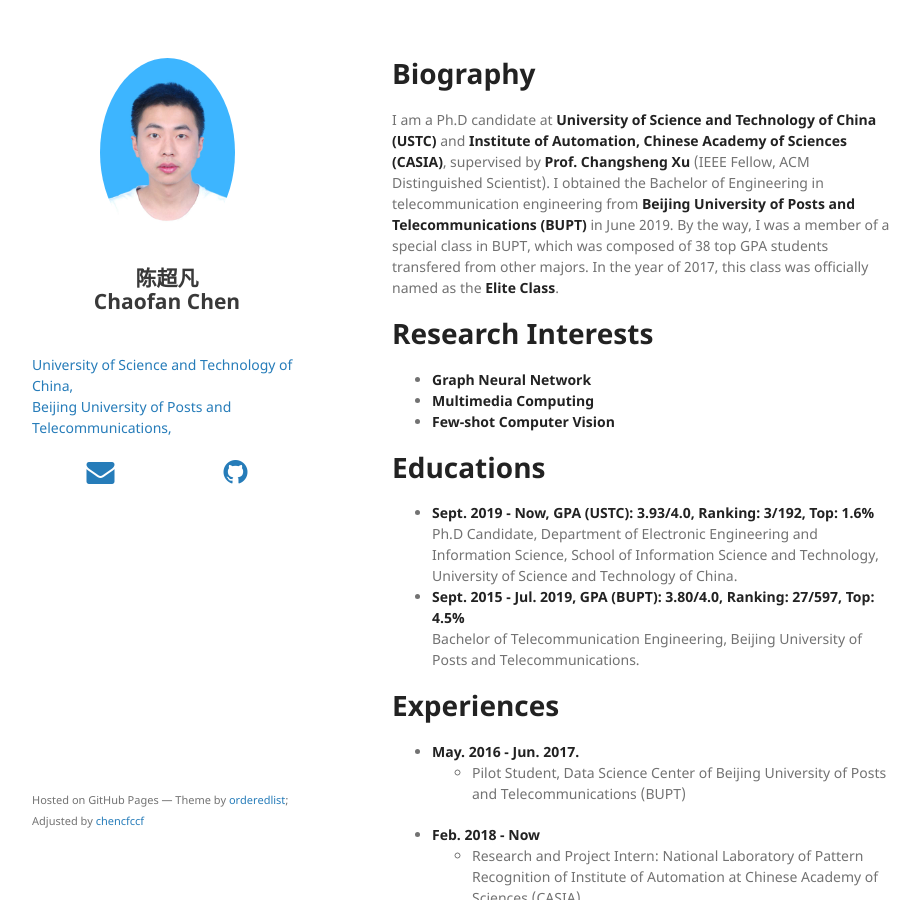
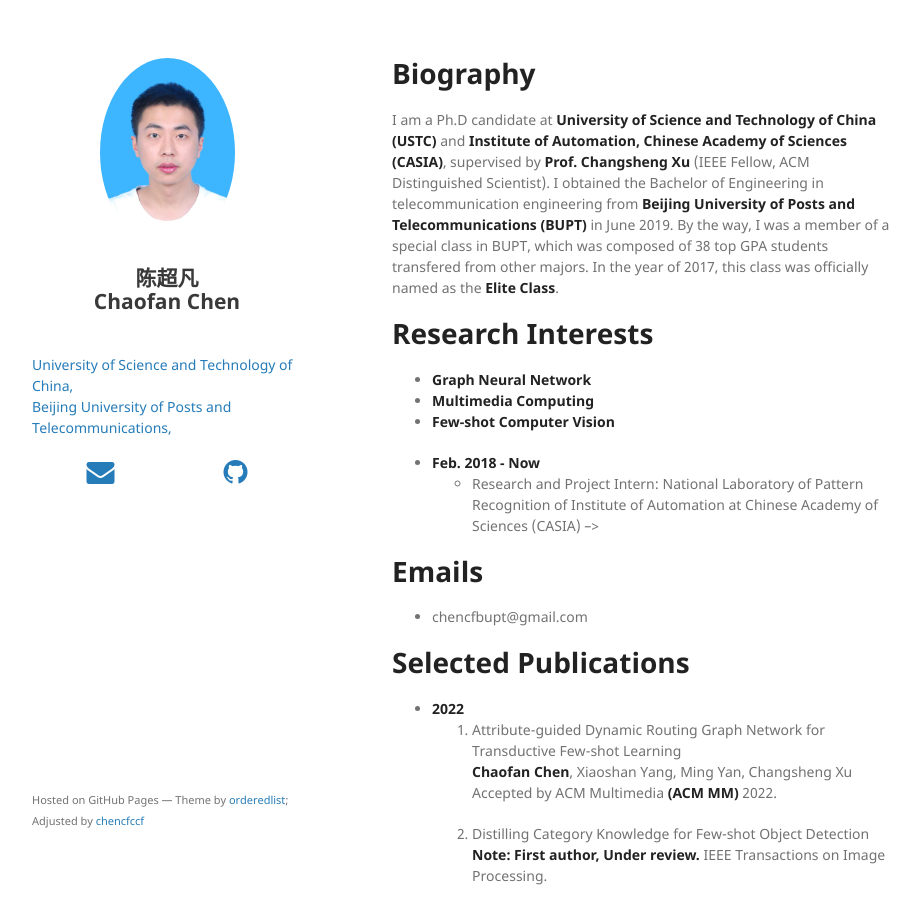
Before and after one commit to chencfccf/chencfccf.github.io, a Jekyll site: the page built from index.md, in a window 1280 px wide and 900 px high. Shown: the whole window, without its empty margins (178-1098 px from the left). Built offline with Jekyll 4.4.1, drawn with Linux system fonts in a browser that asks for light colours; nearby versions of some CDN libraries; our own code applies the rules of GitHub Pages for plain Markdown files; some of the changed text lies outside the part shown.

Commit message:
Update index.md

```diff
--- a/index.md
+++ b/index.md
@@ -9,12 +9,12 @@ I am a Ph.D candidate at **University of Science and Technology of China (USTC)*
 * **Multimedia Computing**
 * **Few-shot Computer Vision**
 
-# Educations
+<!-- # Educations
 
 - **Sept. 2019 - Now, GPA (USTC): 3.93/4.0, Ranking: 3/192, Top: 1.6%**
   Ph.D Candidate, Department of Electronic Engineering and Information Science, School of Information Science and Technology, University of Science and Technology of China.
 - **Sept. 2015 - Jul. 2019, GPA (BUPT): 3.80/4.0, Ranking: 27/597, Top: 4.5%**
-  Bachelor of Telecommunication Engineering, Beijing University of Posts and Telecommunications.
+  Bachelor of Telecommunication Engineering, Beijing University of Posts and Telecommunications. -->
 
 <!-- # Relevant Coursework -->
 <!-- * **Undergraduate GPA (BUPT): 3.80/4.0, Ranking: 27/597, Top: 4.5%** -->
@@ -23,13 +23,13 @@ I am a Ph.D candidate at **University of Science and Technology of China (USTC)*
 <!-- * **Graduate GPA (USTC): 3.93/4.0, Ranking: 3/192, Top: 1.6%** -->
 <!-- * Digital Signal Processing (II) (92/100), Matrix analysis and application (89/100), Introduction to Intelligent Information Processing (95/100), Image Understanding(90/100), Statistical learning (86/100). -->
 
-# Experiences
+<!-- # Experiences
 * **May. 2016 - Jun. 2017.**
   * Pilot Student, Data Science Center of Beijing University of Posts and Telecommunications (BUPT)
 <!-- * **Oct. 2017 - Jan. 2018.**   -->
 <!--   * Research Assistant: Computing Institute of Peking University -->
 * **Feb. 2018 - Now**
-  * Research and Project Intern: National Laboratory of Pattern Recognition of Institute of Automation at Chinese Academy of Sciences (CASIA)
+  * Research and Project Intern: National Laboratory of Pattern Recognition of Institute of Automation at Chinese Academy of Sciences (CASIA) -->
 
 # Emails
 * chencfbupt@gmail.com
```
Also changed, not shown: other parts of index.md (+1 -1 lines).
